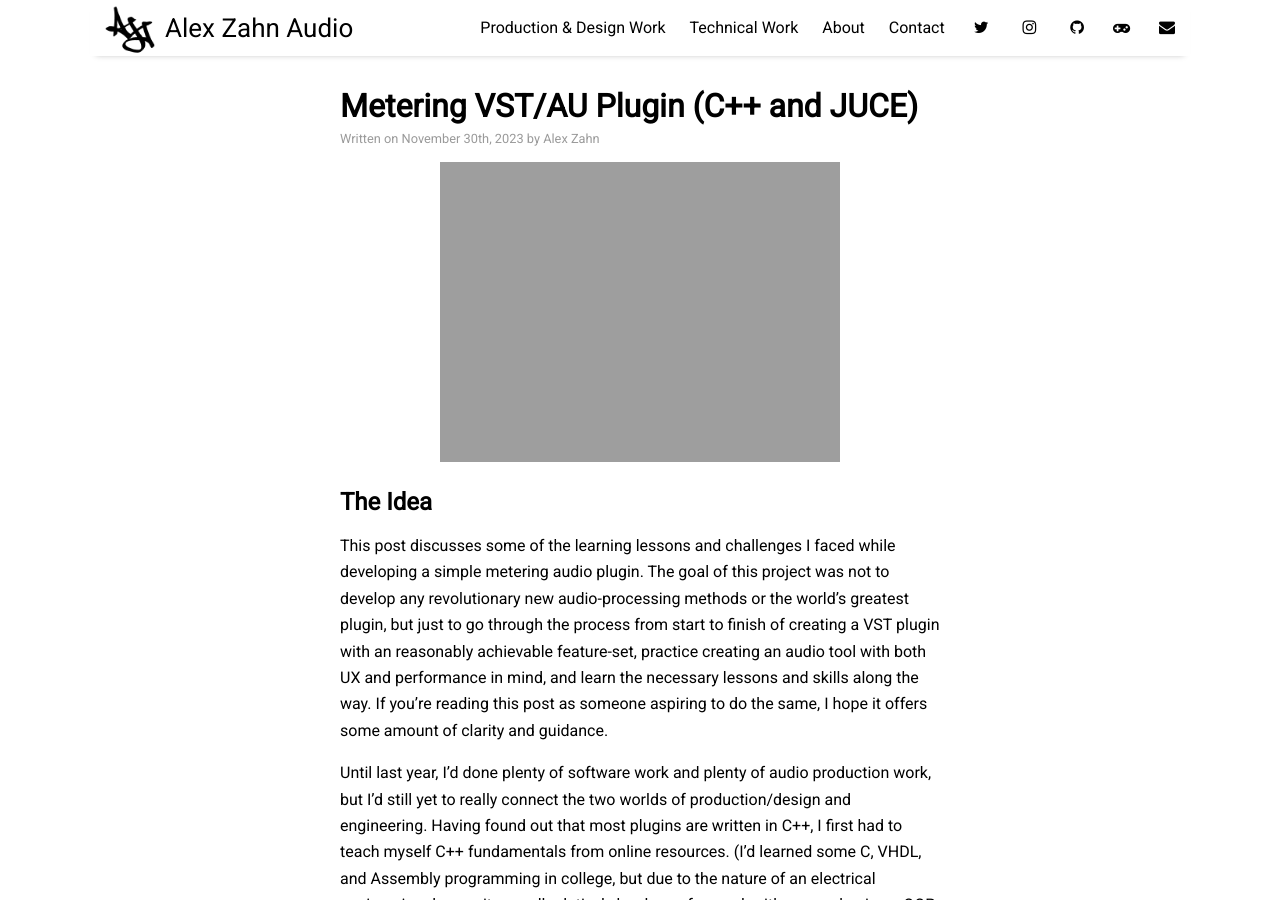
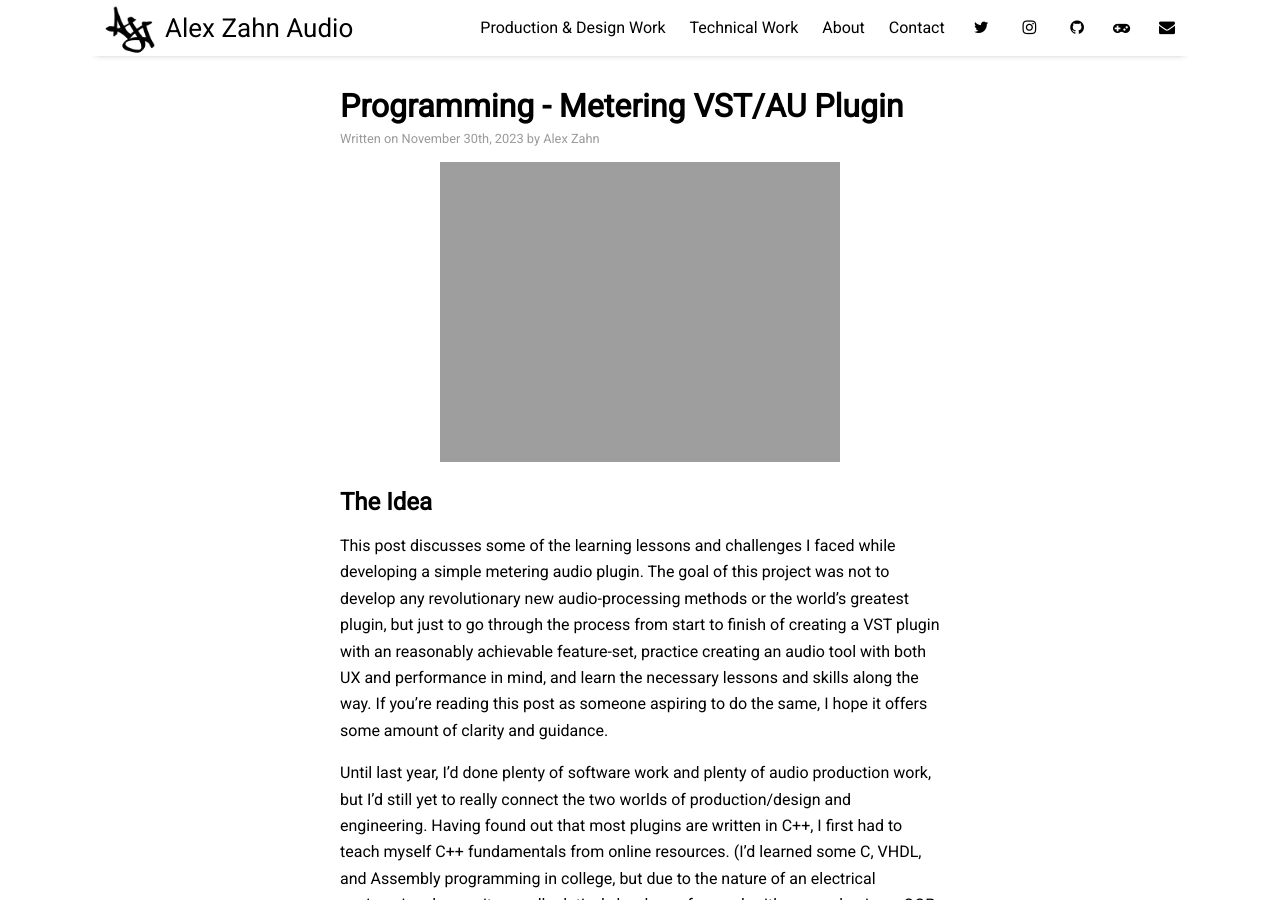
Before and after one commit to alexzahnaudio/alexzahnaudio.github.io, a Jekyll site: the page built from _posts/2023-11-30-metering-plugin.md, in a window 1280 px wide and 900 px high. Built offline with Jekyll 4.4.1, drawn with Linux system fonts in a browser that asks for light colours; nearby versions of some CDN libraries; formulas are drawn with MathJax 3.

Commit message:
Update 2023-11-30-metering-plugin.md

```diff
--- a/_posts/2023-11-30-metering-plugin.md
+++ b/_posts/2023-11-30-metering-plugin.md
@@ -1,6 +1,6 @@
 ---
 layout: post
-title: "Metering VST/AU Plugin (C++ and JUCE)"
+title: "Programming - Metering VST/AU Plugin"
 author: "Alex Zahn"
 categories: sample-technical
 tags: [sample-technical]
```
